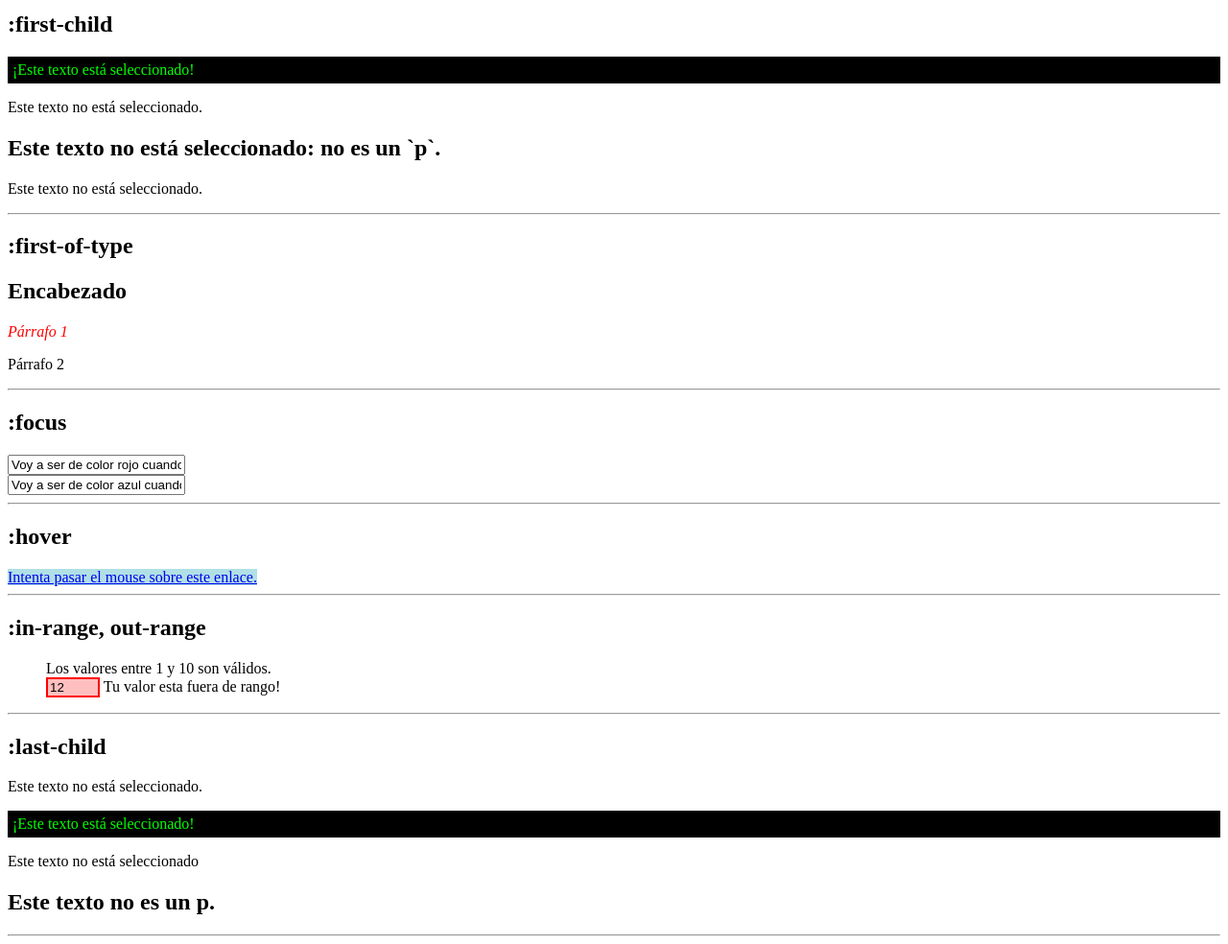
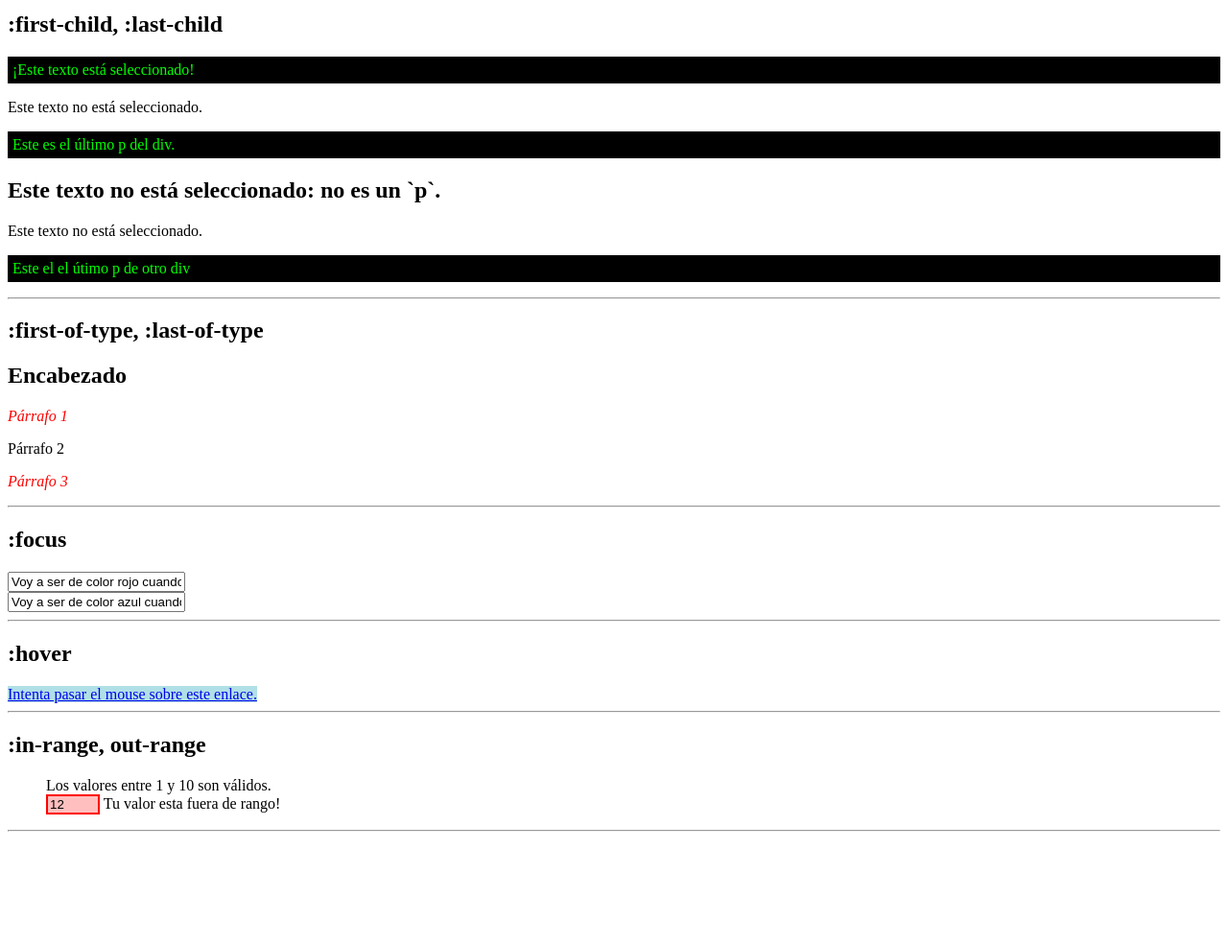
Before and after one commit to FROSTYLAN/Deprecates-Notes, a plain HTML site: page 01-FrontendDeveloper/06-pseudoclases.html in a window 1280 px wide. Shown: the part 740-1724 px from the top of the page at 96% size. After the commit the page ends 1615 px from the top, so only its background shows below. Drawn offline with Linux system fonts and the light colour scheme.

Commit message:
frontend developer - pseudoclases last-child, :last-of-type

```diff
--- a/01-FrontendDeveloper/06-pseudoclases.html
+++ b/01-FrontendDeveloper/06-pseudoclases.html
@@ -149,21 +149,23 @@
     </section>
     <hr />
 
-    <!-- :first-child -->
+    <!-- :first-child, :last-child -->
     <section>
-      <h2>:first-child</h2>
-      <div class="first-child">
+      <h2>:first-child, :last-child</h2>
+      <div class="first-last-child">
         <div>
           <p>¡Este texto está seleccionado!</p>
           <p>Este texto no está seleccionado.</p>
+          <p>Este es el último p del div.</p>
         </div>
         <div>
           <h2>Este texto no está seleccionado: no es un `p`.</h2>
           <p>Este texto no está seleccionado.</p>
+          <p>Este el el útimo p de otro div</p>
         </div>
       </div>
       <style>
-        .first-child p:first-child {
+        .first-last-child p:first-child,.first-last-child p:last-child {
           color: lime;
           background-color: black;
           padding: 5px;
@@ -172,16 +174,17 @@
     </section>
     <hr />
 
-    <!-- :first-of-type -->
+    <!-- :first-of-type, :last-of-type -->
     <section>
-      <h2>:first-of-type</h2>
+      <h2>:first-of-type, :last-of-type</h2>
       <div class="first-of-type">
         <h2>Encabezado</h2>
         <p>Párrafo 1</p>
         <p>Párrafo 2</p>
+        <p>Párrafo 3</p>
       </div>
       <style>
-        .first-of-type p:first-of-type {
+        .first-of-type p:first-of-type, .first-of-type p:last-of-type {
           color: red;
           font-style: italic;
         }
@@ -280,27 +283,5 @@
     </section>
     <hr />
 
-    <!-- :last-child -->
-    <section>
-      <h2>:last-child</h2>
-      <div class="last-child">
-        <div>
-          <p>Este texto no está seleccionado.</p>
-          <p>¡Este texto está seleccionado!</p>
-        </div>
-        <div>
-          <p>Este texto no está seleccionado</p>
-          <h2>Este texto no es un p.</h2>
-        </div>
-      </div>
-      <style>
-        .last-child p:last-child {
-          color: lime;
-          background-color: black;
-          padding: 5px;
-        }
-      </style>
-    </section>
-    <hr />
-  </body>
+
 </html>
```
Also changed, not shown: test.css (+4 -6 lines), test.html (+9 -4 lines).
